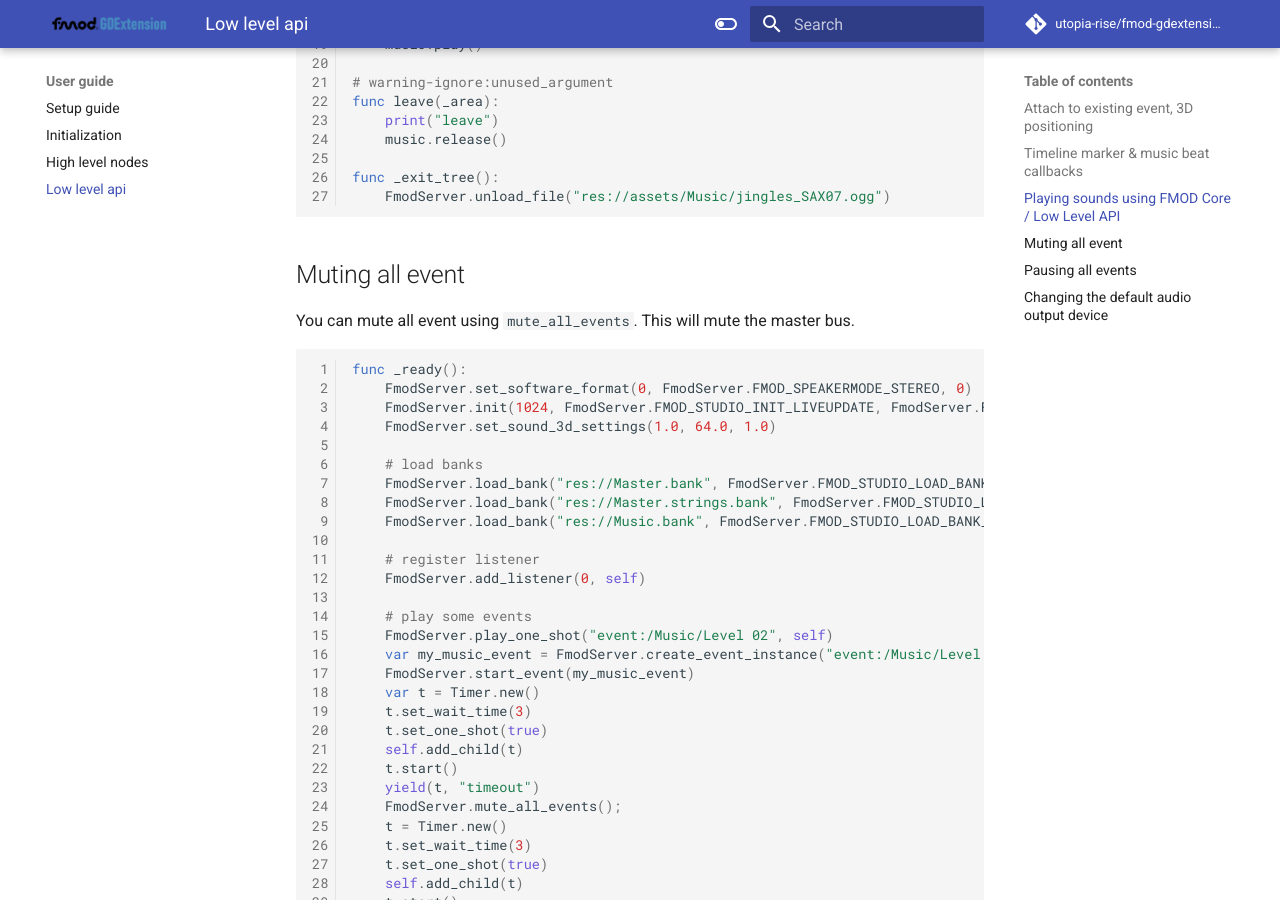
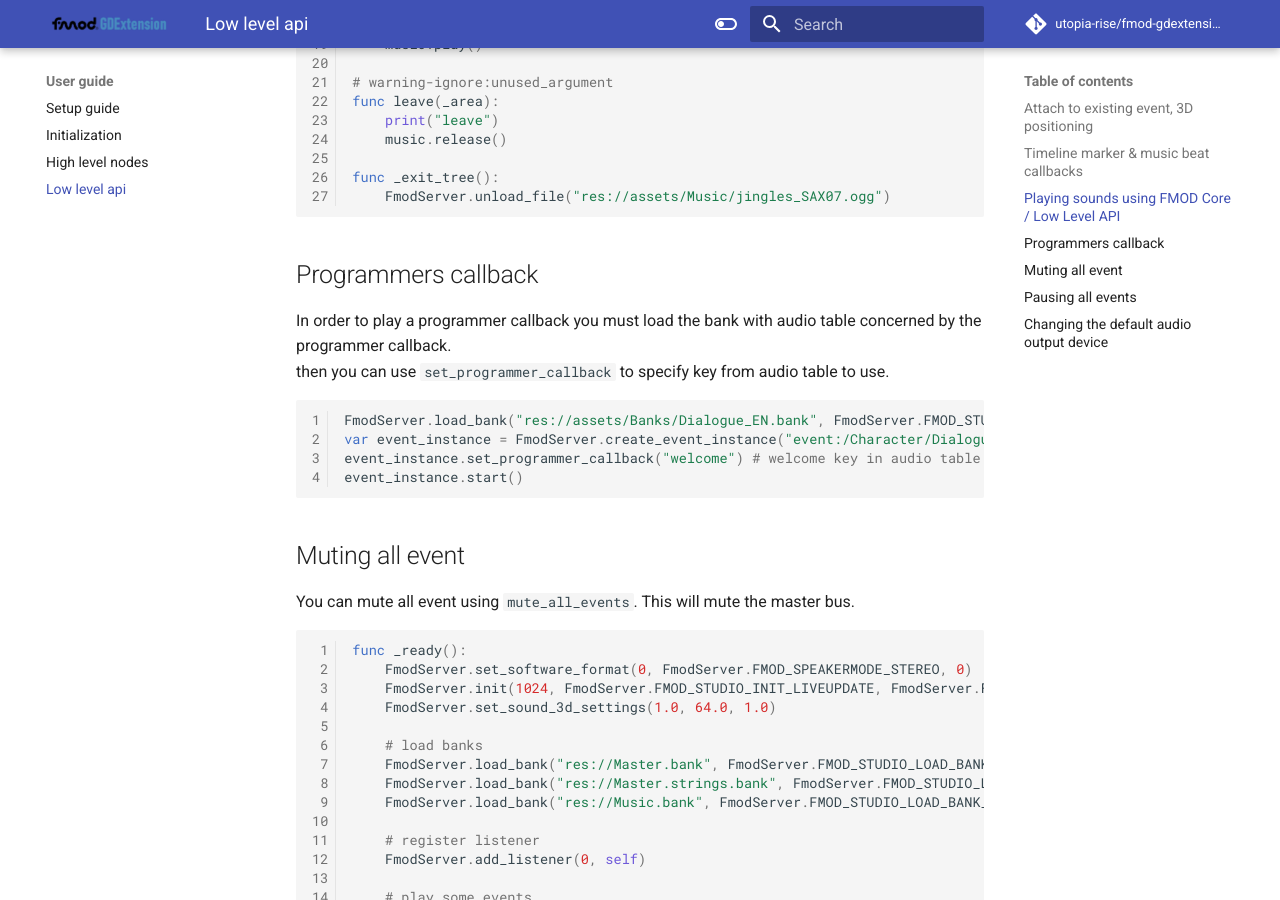
Before and after one commit to utopia-rise/fmod-gdextension, an MkDocs documentation site: the page built from docs/src/doc/user-guide/4-low-level.md, in a window 1280 px wide and 900 px high, scrolled down 2071 px. Built offline with MkDocs 1.6.1 and Material for MkDocs 9.7.7, drawn with Linux system fonts in a browser that asks for light colours; nearby versions of some CDN libraries; comment, search, counter and statistics services are not loaded.

Commit message:
feat(doc): Add programmers callback to low level api documentation

````diff
--- a/docs/src/doc/user-guide/4-low-level.md
+++ b/docs/src/doc/user-guide/4-low-level.md
@@ -100,6 +100,18 @@ func leave(_area):
 
 func _exit_tree():
 	FmodServer.unload_file("res://assets/Music/jingles_SAX07.ogg")
+```
+
+## Programmers callback
+
+In order to play a programmer callback you must load the bank with audio table concerned by the programmer callback.
+then you can use `set_programmer_callback` to specify key from audio table to use.
+
+```gdscript
+FmodServer.load_bank("res://assets/Banks/Dialogue_EN.bank", FmodServer.FMOD_STUDIO_LOAD_BANK_NORMAL)
+var event_instance = FmodServer.create_event_instance("event:/Character/Dialogue") # event from sfx bank.
+event_instance.set_programmer_callback("welcome") # welcome key in audio table from Dialogue bank.
+event_instance.start()
 ```
 
 ## Muting all event
````
